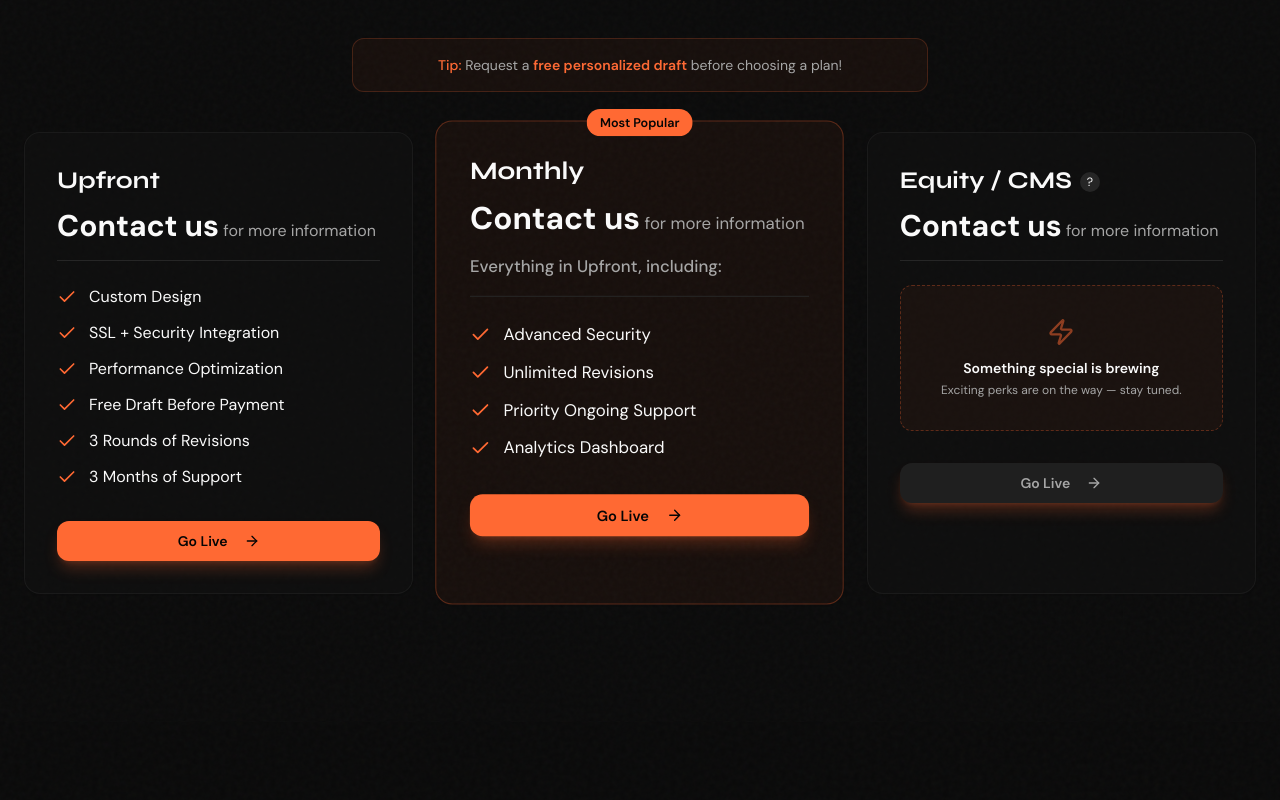
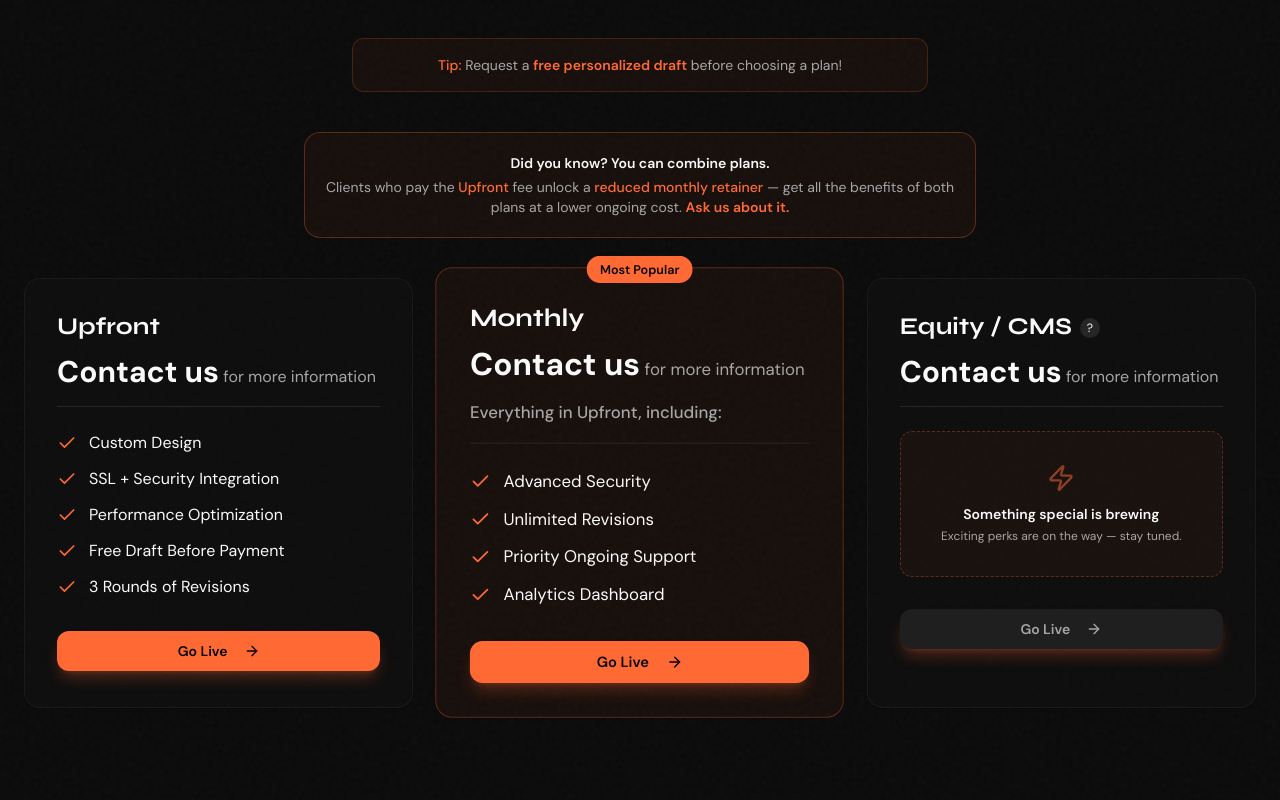
Before and after one commit to matrixfrr/GimmeASite, a Next.js app: page / in a window 1280 px wide. Shown: the part 3860-4660 px from the top of the page. Built offline with nearby package versions, Linux system fonts and the light colour scheme.

Commit message:
Remove 3 Months of Support perk, add Upfront+Monthly combo callout on pricing section

```diff
--- a/src/app/page.tsx
+++ b/src/app/page.tsx
@@ -530,7 +530,6 @@ function PricingSection({ onOpenPayment }: { onOpenPayment: (plan: "one-time" |
         "Performance Optimization",
         "Free Draft Before Payment",
         "3 Rounds of Revisions",
-        "3 Months of Support",
       ],
       popular: false,
     },
@@ -580,6 +579,17 @@ function PricingSection({ onOpenPayment }: { onOpenPayment: (plan: "one-time" |
               <span className="text-primary font-medium">Tip:</span> Request a{" "}
               <button type="button" onClick={() => scrollToSection("contact")} className="text-primary font-semibold hover:underline">free personalized draft</button>
               {" "}before choosing a plan!
+            </p>
+          </div>
+        </div>
+
+        {/* Upfront + Monthly combo callout */}
+        <div className="max-w-2xl mx-auto mb-10">
+          <div className="p-5 bg-primary/5 border border-primary/30 rounded-2xl text-center space-y-1">
+            <p className="text-sm font-semibold text-foreground">Did you know? You can combine plans.</p>
+            <p className="text-sm text-muted-foreground">
+              Clients who pay the <span className="text-primary font-medium">Upfront</span> fee unlock a <span className="text-primary font-medium">reduced monthly retainer</span> — get all the benefits of both plans at a lower ongoing cost.{" "}
+              <button type="button" onClick={() => scrollToSection("contact")} className="text-primary font-semibold hover:underline">Ask us about it.</button>
             </p>
           </div>
         </div>
```
